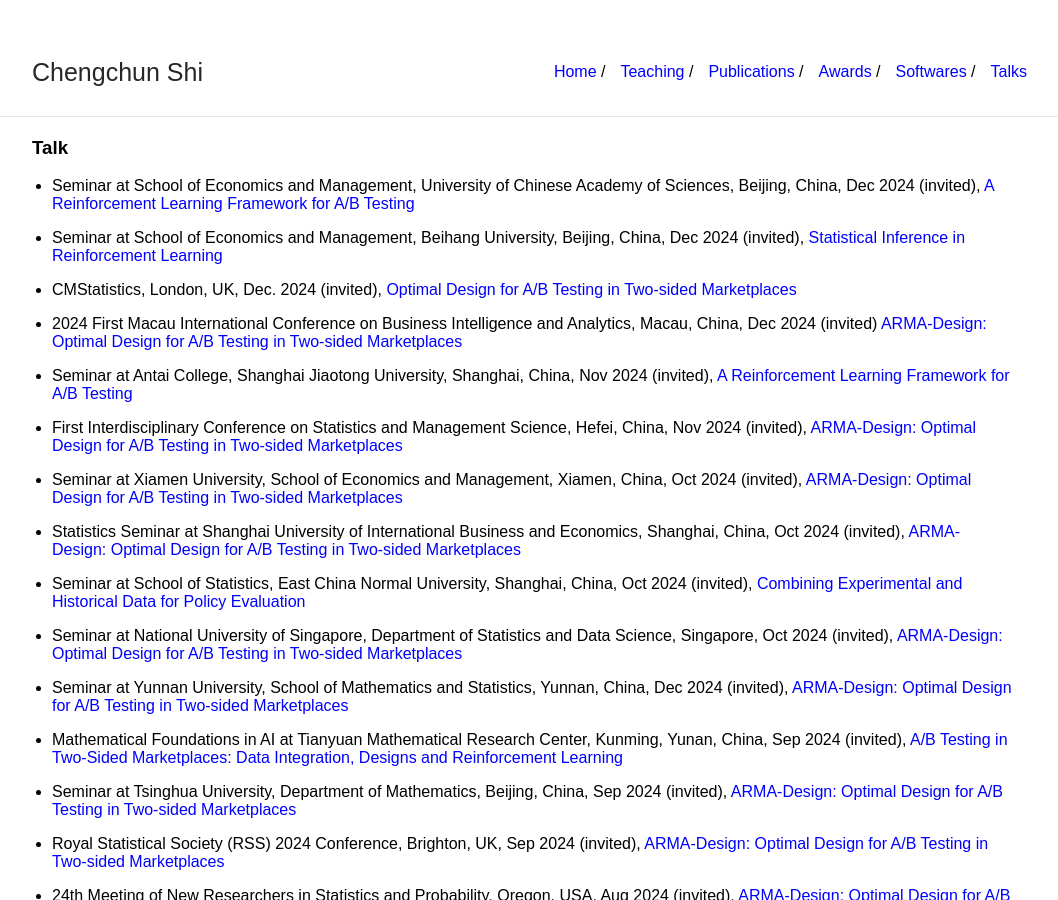
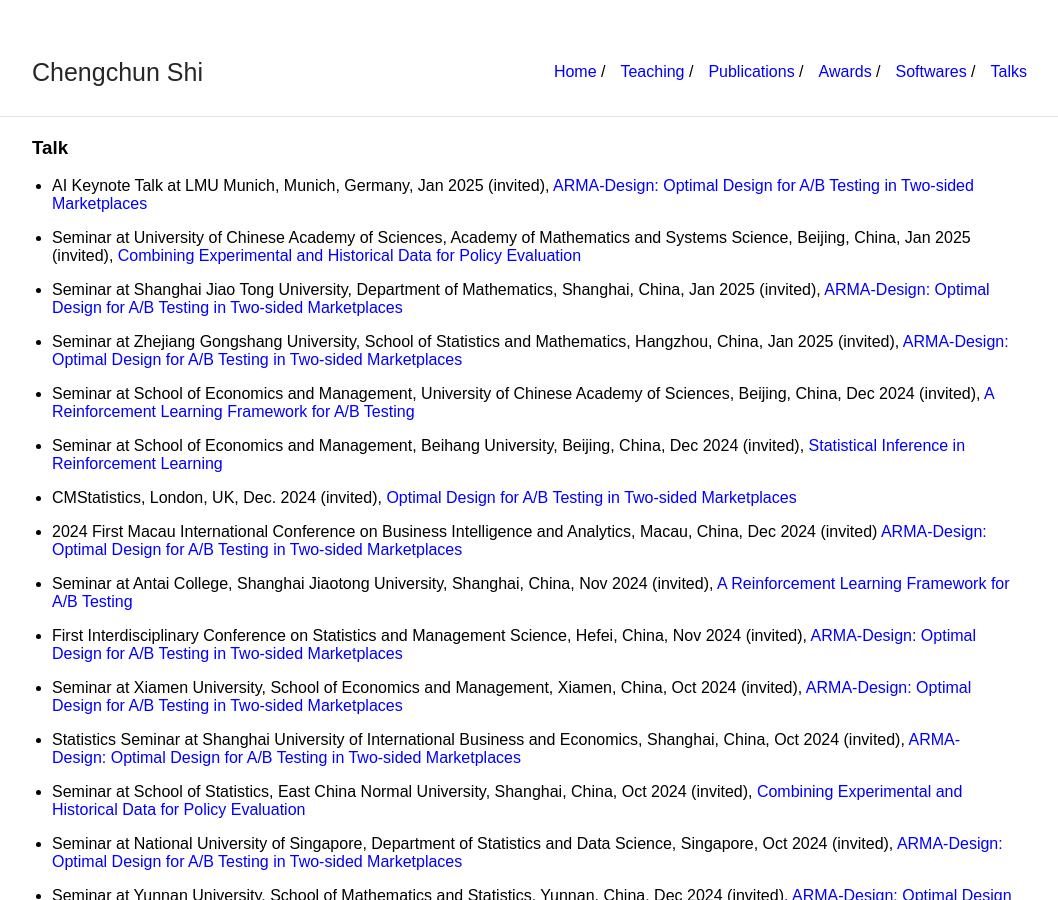
Before and after one commit to callmespring/callmespring.github.io, a Jekyll site: the page built from talk.md, in a window 1280 px wide and 900 px high. Shown: the whole window, without its empty margins (108-1166 px from the left). Built offline with Jekyll 4.4.1, drawn with Linux system fonts in a browser that asks for light colours.

Commit message:
Update talk.md

```diff
--- a/talk.md
+++ b/talk.md
@@ -4,6 +4,14 @@ title: Talk
 ---
 
 ### Talk
+
+* AI Keynote Talk at LMU Munich, Munich, Germany, Jan 2025 (invited), [ARMA-Design: Optimal Design for A/B Testing in Two-sided Marketplaces](./slides/ARMAdesign.pdf)
+
+* Seminar at University of Chinese Academy of Sciences, Academy of Mathematics and Systems Science, Beijing, China, Jan 2025 (invited), [Combining Experimental and Historical Data for Policy Evaluation](./slides/DataIntegration.pdf)
+
+* Seminar at Shanghai Jiao Tong University, Department of Mathematics, Shanghai, China, Jan 2025 (invited), [ARMA-Design: Optimal Design for A/B Testing in Two-sided Marketplaces](./slides/ARMAdesign.pdf)
+
+* Seminar at Zhejiang Gongshang University, School of Statistics and Mathematics, Hangzhou, China, Jan 2025 (invited), [ARMA-Design: Optimal Design for A/B Testing in Two-sided Marketplaces](./slides/ARMAdesign.pdf)
 
 * Seminar at School of Economics and Management, University of Chinese Academy of Sciences, Beijing, China, Dec 2024 (invited), [A Reinforcement Learning Framework for A/B Testing](./slides/CausalRL.pdf)
 
```
